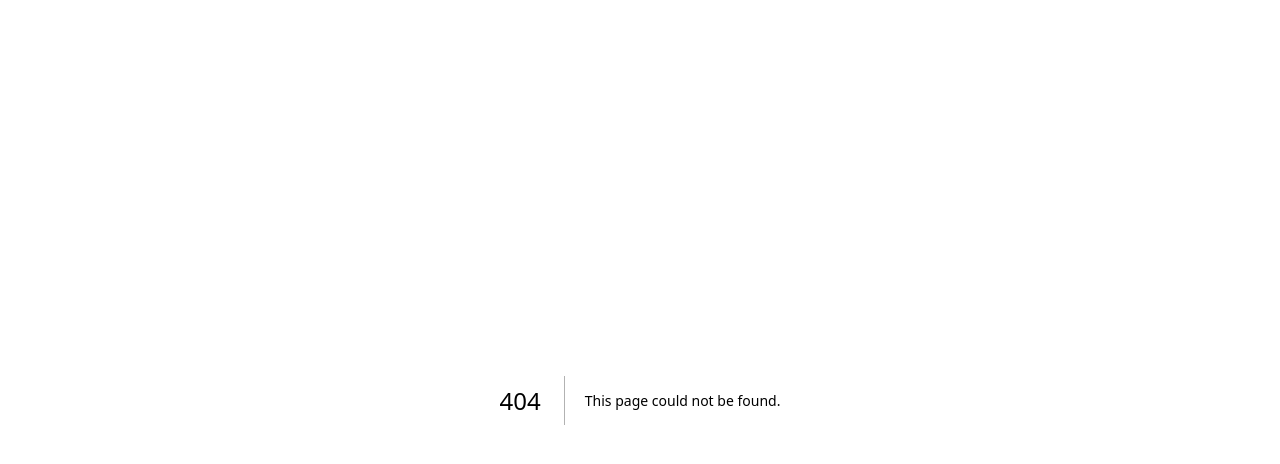
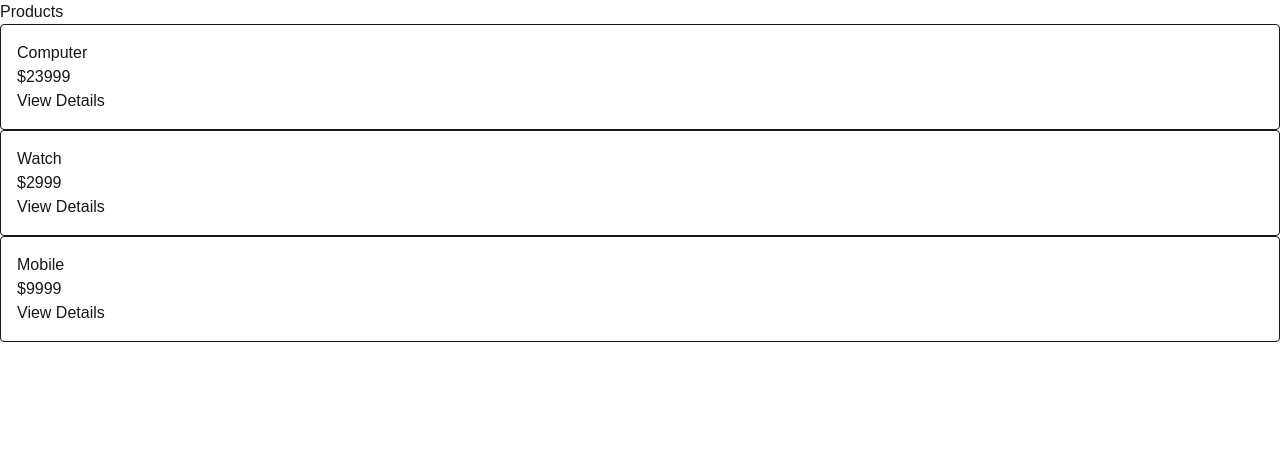
Before and after one commit to Arty27/next.js-tutorial, a Next.js app: page /products in a window 1280 px wide. Before the commit this address had no page. Shown: the top 464 px of the page. Built offline with nearby package versions, Linux system fonts and the light colour scheme.

Commit message:
dynamic routing

```diff
--- /dev/null
+++ b/src/app/products/[slug]/page.tsx
@@ -0,0 +1,13 @@
+async function productDetails({
+  params,
+}: {
+  params: Promise<{ slug: string }>;
+}) {
+  const { slug } = await params;
+  return (
+    <div>
+      <h1>Product Details {slug}</h1>
+    </div>
+  );
+}
+export default productDetails;
--- /dev/null
+++ b/src/app/products/page.tsx
@@ -0,0 +1,25 @@
+import Link from "next/link";
+
+const Products = () => {
+  const products = [
+    { id: 1, product: "Computer", price: 23999 },
+    { id: 2, product: "Watch", price: 2999 },
+    { id: 3, product: "Mobile", price: 9999 },
+  ];
+  return (
+    <div>
+      <h1>Products</h1>
+      <div className="grid">
+        {products.map((prod, i) => (
+          <div key={i} className="border p-4 rounded">
+            <h2>{prod.product}</h2>
+            <h3>${prod.price}</h3>
+            <Link href={`/products/${prod.id}`}>View Details</Link>
+          </div>
+        ))}
+      </div>
+    </div>
+  );
+};
+
+export default Products;
--- /dev/null
+++ b/src/app/profile/account/page.tsx
@@ -0,0 +1,6 @@
+"use client";
+const Account = () => {
+  return <div>Account Page</div>;
+};
+
+export default Account;
```
